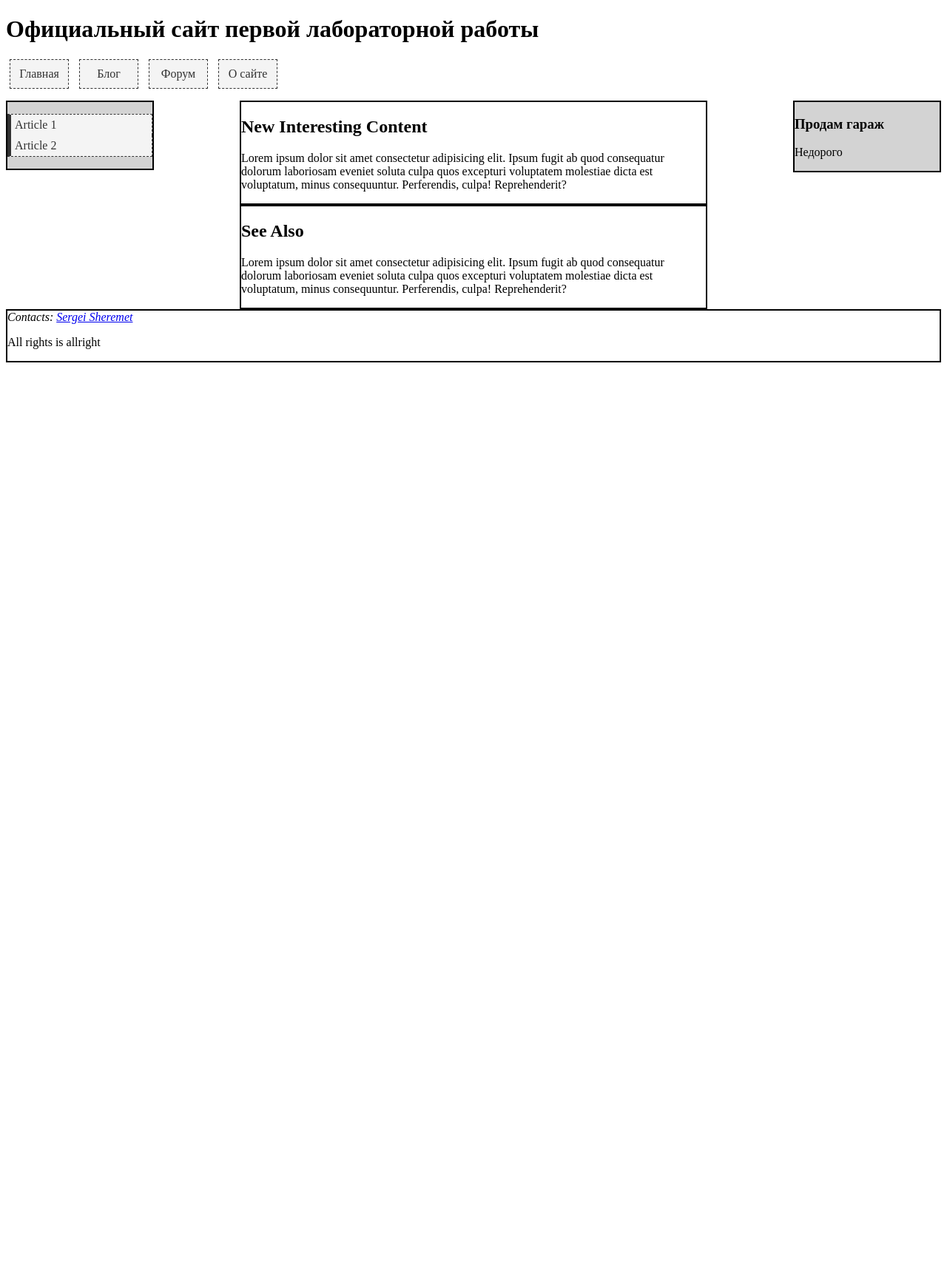
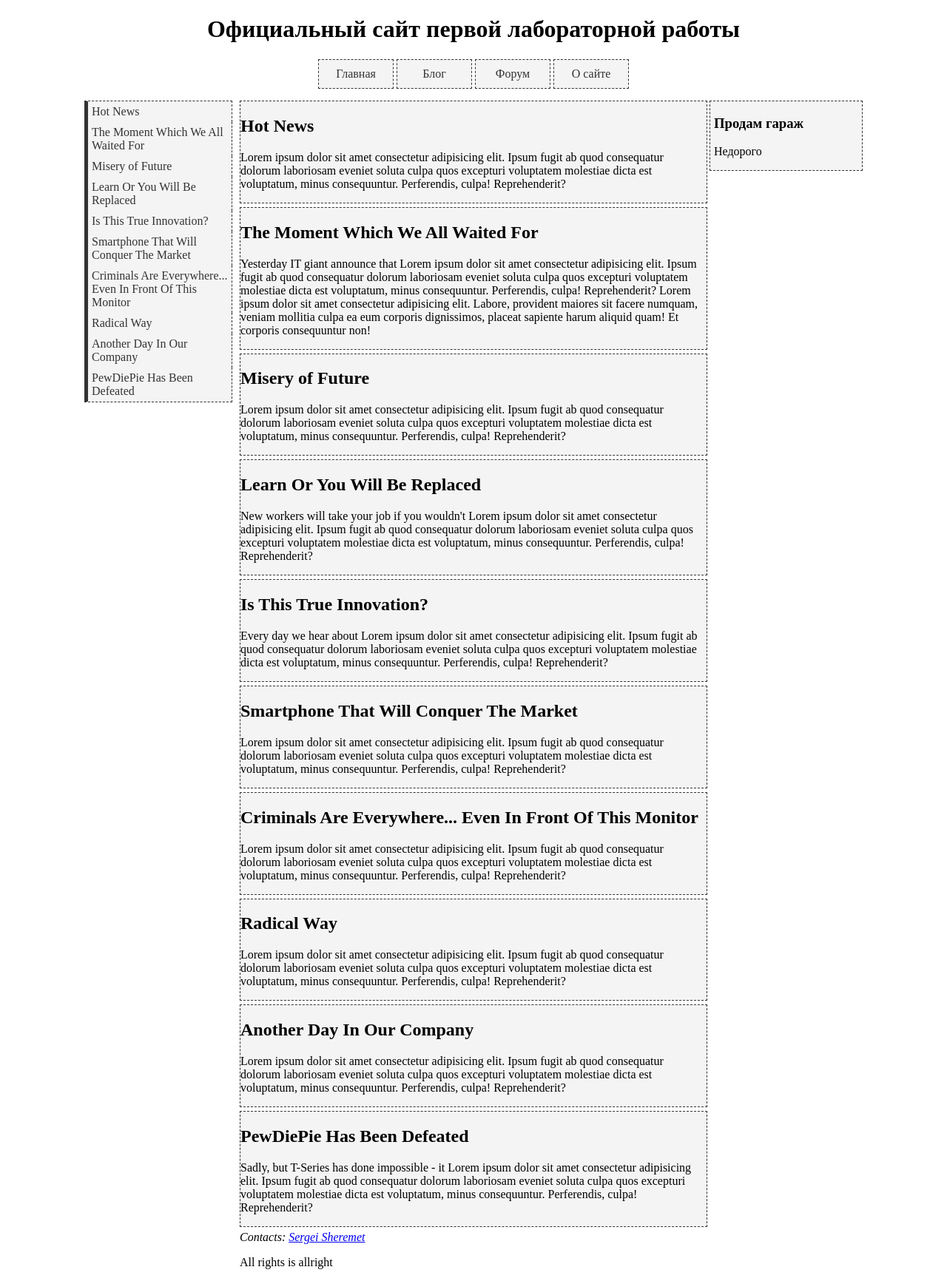
Before and after one commit to SergeiSheremet/itmo-6sem-web, a PHP site: page /lab1.html in a window 1280 px wide. Shown: the whole page at 74% size. Before the commit the page ends 490 px from the top, so only its background shows below. Run offline with PHP 8.4, Linux system fonts and the light colour scheme.

Commit message:
lab1 stable

```diff
--- a/lab1/contents.css
+++ b/lab1/contents.css
@@ -1,5 +1,5 @@
 .contents {
-    margin-left: 0px;
+    margin: 0px;
     padding-left: 0px;
     list-style: none;
 }
--- a/lab1/lab1.css
+++ b/lab1/lab1.css
@@ -1,30 +1,43 @@
-* {
-    box-sizing: border-box;
+article {
+    background-color: #f4f4f4;
+    border: 1px dashed #333;
+    margin-bottom: 5px;
 }
 
-article {
-    border: 2px solid black;
-}
-
-main {
+main, footer {
     width: 50%;
     margin: 0 auto;
 }
 
-.ads_wrapper {
-    border: 2px solid black;
-    float: right;
-    width: 200px;
-    background-color: lightgray;
+h1 {
+    text-align: center;
 }
 
-footer {
-    border: 2px solid black;
+aside {
+    padding: 0%;
+    width: 200px;
 }
 
-.contents_wrapper {
-    border: 2px solid black;
+.ads-wrapper {
+    padding-left: 5px;
+    background-color: #f4f4f4;
+    border: 1px dashed #333;
+    float: right;
+    margin-right: calc(25% - 210px);
+}
+
+.contents-wrapper {
     float: left;
-    width: 200px;
-    background-color: lightgray;
+    margin-left: calc(25% - 210px);
 }
+
+@media (max-width: 830px) {
+    .contents-wrapper, .ads-wrapper {
+        float: none;
+        margin: 0 auto;
+        width: 100%;
+    }
+    main, footer {
+        width: 100%;
+    }
+}
--- a/lab1/lab1.html
+++ b/lab1/lab1.html
@@ -17,19 +17,27 @@
                 <li><a href="plug.html">О сайте</a></li>
             </menu>
         </header>
-        <aside class="contents_wrapper">
+        <aside class="contents-wrapper">
             <menu class="contents">
-                <li><a href="#article1">Article 1</a></li>
-                <li><a href="#article2">Article 2</a></li>
+                <li><a href="#article1">Hot News</a></li>
+                <li><a href="#article2">The Moment Which We All Waited For</a></li>
+                <li><a href="#article3">Misery of Future</a></li>
+                <li><a href="#article4">Learn Or You Will Be Replaced</a></li>
+                <li><a href="#article5">Is This True Innovation?</a></li>
+                <li><a href="#article6">Smartphone That Will Conquer The Market</a></li>
+                <li><a href="#article7">Criminals Are Everywhere... Even In Front Of This Monitor</a></li>
+                <li><a href="#article8">Radical Way</a></li>
+                <li><a href="#article9">Another Day In Our Company</a></li>
+                <li><a href="#article10">PewDiePie Has Been Defeated</a></li>
             </menu>
         </aside>
-        <aside class="ads_wrapper">
+        <aside class="ads-wrapper">
             <h3>Продам гараж</h3>
             <p>Недорого</p>
         </aside>
         <main>
             <article id="article1">
-                <h2>New Interesting Content</h2>
+                <h2>Hot News</h2>
                 <p>
                     Lorem ipsum dolor sit amet consectetur adipisicing elit.
                     Ipsum fugit ab quod consequatur dolorum laboriosam eveniet
@@ -38,9 +46,84 @@
                 </p>
             </article>
             <article id="article2">
-                <h2>See Also</h2>
+                <h2>The Moment Which We All Waited For</h2>
+                <p>
+                    Yesterday IT giant announce that Lorem ipsum dolor sit amet consectetur adipisicing elit.
+                    Ipsum fugit ab quod consequatur dolorum laboriosam eveniet
+                    soluta culpa quos excepturi voluptatem molestiae dicta est voluptatum,
+                    minus consequuntur. Perferendis, culpa! Reprehenderit? Lorem ipsum dolor
+                    sit amet consectetur adipisicing elit. Labore, provident maiores sit facere
+                    numquam, veniam mollitia culpa ea eum corporis dignissimos, placeat sapiente
+                    harum aliquid quam! Et corporis consequuntur non!
+                </p>
+            </article>
+            <article id="article3">
+                <h2>Misery of Future</h2>
                 <p>
                     Lorem ipsum dolor sit amet consectetur adipisicing elit.
+                    Ipsum fugit ab quod consequatur dolorum laboriosam eveniet
+                    soluta culpa quos excepturi voluptatem molestiae dicta est voluptatum,
+                    minus consequuntur. Perferendis, culpa! Reprehenderit?
+                </p>
+            </article>
+            <article id="article4">
+                <h2>Learn Or You Will Be Replaced</h2>
+                <p>
+                    New workers will take your job if you wouldn't Lorem ipsum dolor sit amet
+                    consectetur adipisicing elit. Ipsum fugit ab quod consequatur dolorum laboriosam eveniet
+                    soluta culpa quos excepturi voluptatem molestiae dicta est voluptatum,
+                    minus consequuntur. Perferendis, culpa! Reprehenderit?
+                </p>
+            </article>
+            <article id="article5">
+                <h2>Is This True Innovation?</h2>
+                <p>
+                    Every day we hear about Lorem ipsum dolor sit amet consectetur adipisicing elit.
+                    Ipsum fugit ab quod consequatur dolorum laboriosam eveniet
+                    soluta culpa quos excepturi voluptatem molestiae dicta est voluptatum,
+                    minus consequuntur. Perferendis, culpa! Reprehenderit?
+                </p>
+            </article>
+            <article id="article6">
+                <h2>Smartphone That Will Conquer The Market</h2>
+                <p>
+                    Lorem ipsum dolor sit amet consectetur adipisicing elit.
+                    Ipsum fugit ab quod consequatur dolorum laboriosam eveniet
+                    soluta culpa quos excepturi voluptatem molestiae dicta est voluptatum,
+                    minus consequuntur. Perferendis, culpa! Reprehenderit?
+                </p>
+            </article>
+            <article id="article7">
+                <h2>Criminals Are Everywhere... Even In Front Of This Monitor</h2>
+                <p>
+                    Lorem ipsum dolor sit amet consectetur adipisicing elit.
+                    Ipsum fugit ab quod consequatur dolorum laboriosam eveniet
+                    soluta culpa quos excepturi voluptatem molestiae dicta est voluptatum,
+                    minus consequuntur. Perferendis, culpa! Reprehenderit?
+                </p>
+            </article>
+            <article id="article8">
+                <h2>Radical Way</h2>
+                <p>
+                    Lorem ipsum dolor sit amet consectetur adipisicing elit.
+                    Ipsum fugit ab quod consequatur dolorum laboriosam eveniet
+                    soluta culpa quos excepturi voluptatem molestiae dicta est voluptatum,
+                    minus consequuntur. Perferendis, culpa! Reprehenderit?
+                </p>
+            </article>
+            <article id="article9">
+                <h2>Another Day In Our Company</h2>
+                <p>
+                    Lorem ipsum dolor sit amet consectetur adipisicing elit.
+                    Ipsum fugit ab quod consequatur dolorum laboriosam eveniet
+                    soluta culpa quos excepturi voluptatem molestiae dicta est voluptatum,
+                    minus consequuntur. Perferendis, culpa! Reprehenderit?
+                </p>
+            </article>
+            <article id="article9">
+                <h2>PewDiePie Has Been Defeated</h2>
+                <p>
+                    Sadly, but T-Series has done impossible - it Lorem ipsum dolor sit amet consectetur adipisicing elit.
                     Ipsum fugit ab quod consequatur dolorum laboriosam eveniet
                     soluta culpa quos excepturi voluptatem molestiae dicta est voluptatum,
                     minus consequuntur. Perferendis, culpa! Reprehenderit?
--- a/lab1/navigation.css
+++ b/lab1/navigation.css
@@ -1,7 +1,7 @@
 .navigation {
-    margin-left: 0px;
-    padding-left: 0px;
-    list-style: none;
+    display: flex;
+    justify-content: center;
+    padding: 0px;
 }
 
 .navigation li {
@@ -12,7 +12,7 @@
     display: inline-block;
     width: 5em;
     padding: 10px;
-    margin: 0 5px;
+    margin: 0 2px;
     background-color: #f4f4f4;
     border: 1px dashed #333;
     text-decoration: none;
```
